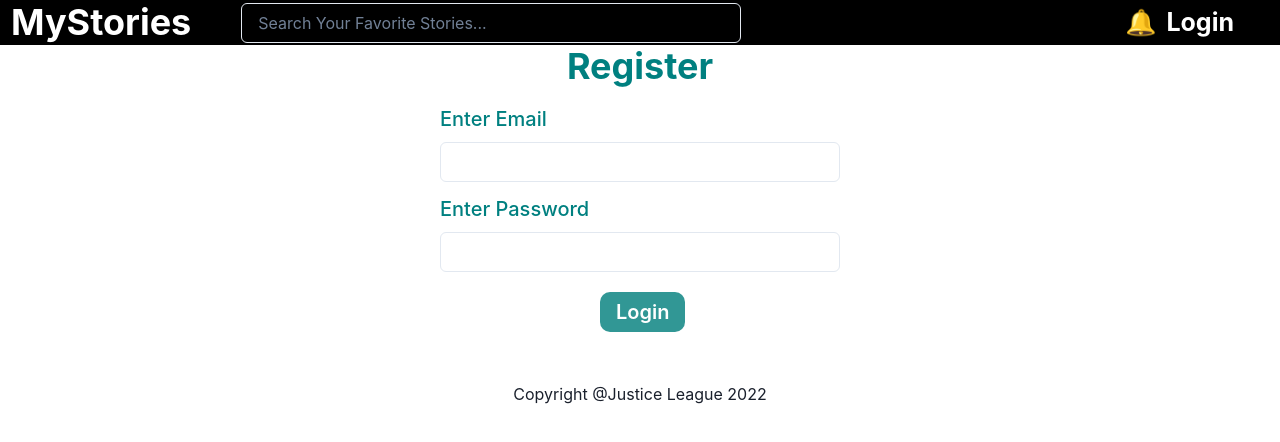
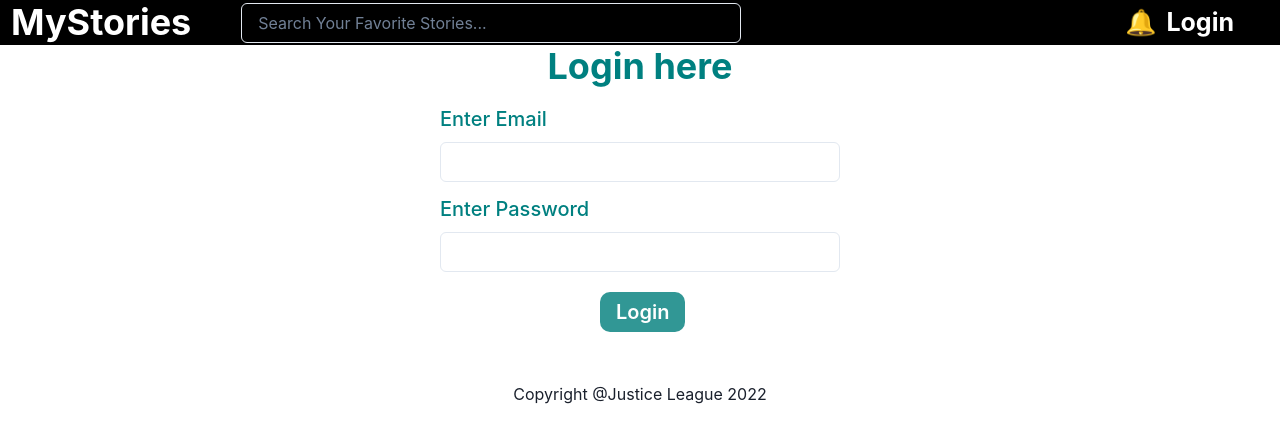
Before and after one commit to anubhav021996/MyStories, a Next.js app in the folder blogs/: page /login in a window 1280 px wide. Shown: the top 442 px of the page. Built offline with nearby package versions, Linux system fonts and the light colour scheme.

Commit message:
login modify

```diff
--- a/blogs/pages/login.js
+++ b/blogs/pages/login.js
@@ -55,7 +55,7 @@ const login = ({setToken}) => {
   return (
     <>
       <Heading textAlign="center" color="teal">
-        Register
+        Login here
       </Heading>
 
       <Box w={400} margin="auto" mt={4}>
```
